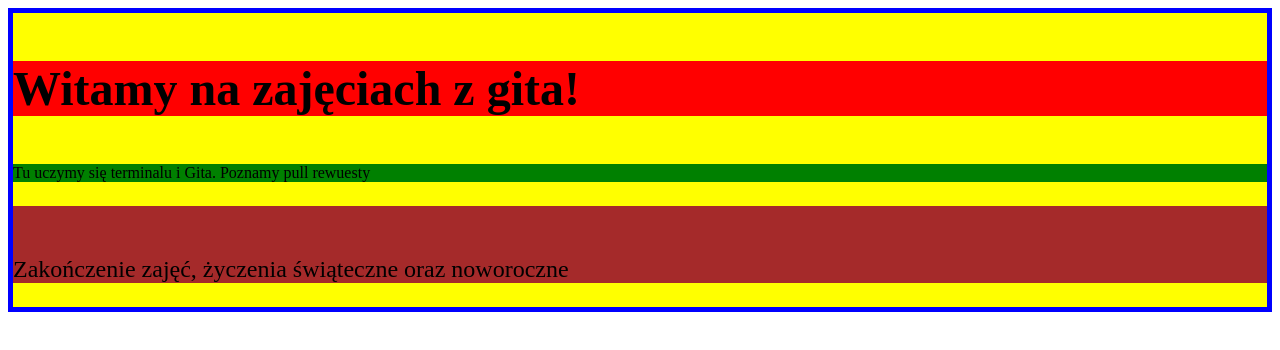
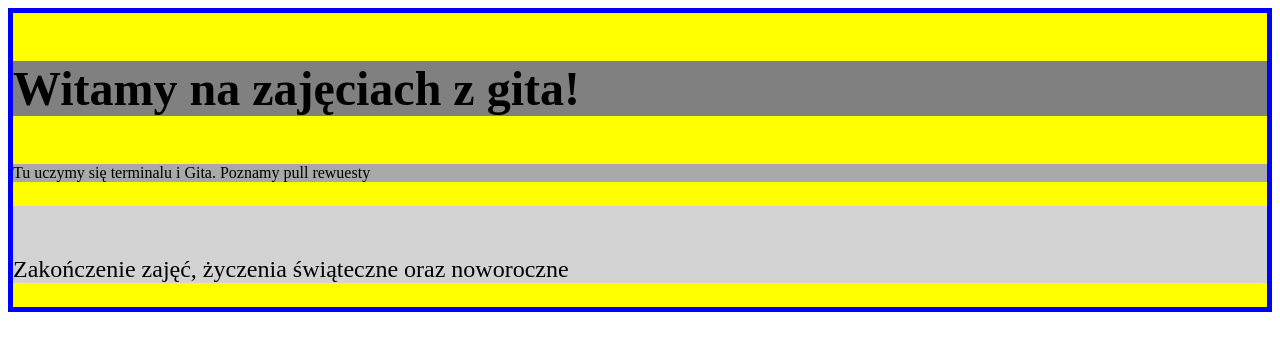
Before and after one commit to annatyrchan/GIT_CDV1, a plain HTML site: page index.html in a window 1280 px wide. Drawn offline with Linux system fonts and the light colour scheme.

```diff
--- a/style.css
+++ b/style.css
@@ -6,15 +6,15 @@
 .introduction {
   font-size: 3rem;
   font-weight: bold;
-  background-color: red;
+  background-color: grey;
 }
 
 .mainPart {
-  background-color: green;
+  background-color: darkgray;
 }
 
 .ending {
   padding-top: 50px;
   font-size: 1.5rem;
-  background-color: brown;
+  background-color: lightgray;
 }
```
